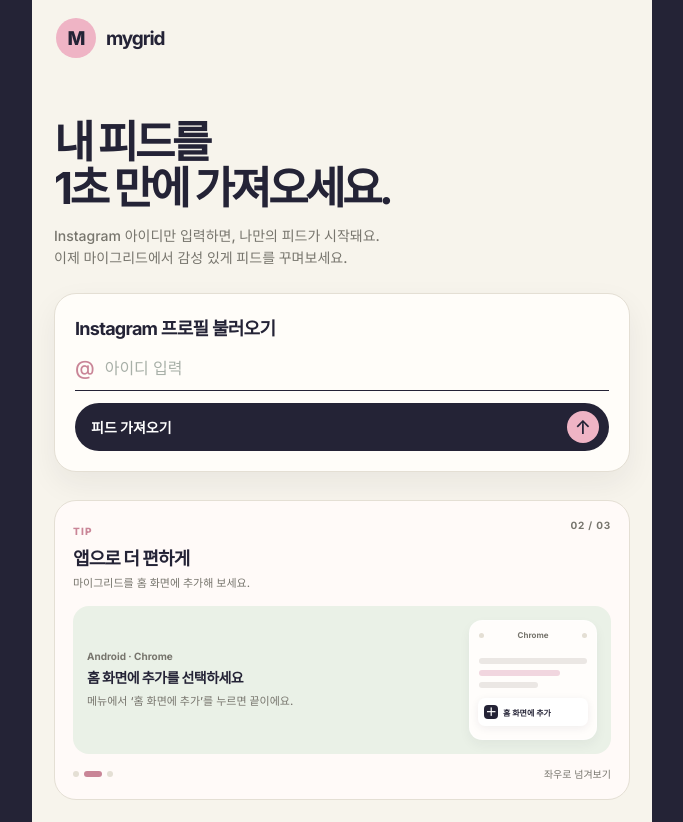
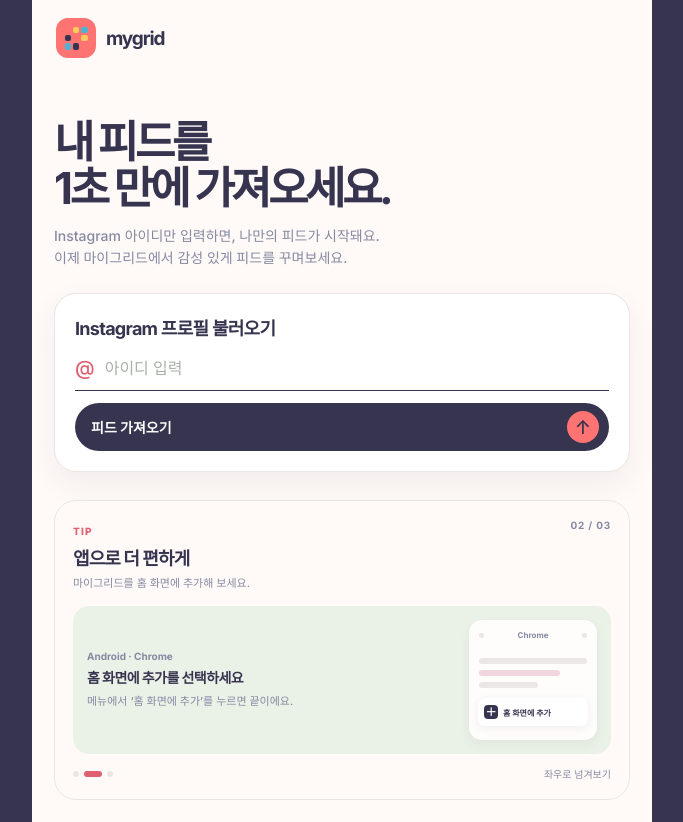
Before and after one commit to onlybyjack/mygrid, a Next.js app: page /home in a window 1280 px wide. Shown: the whole page, without its empty margins (298-981 px from the left). Built offline with nearby package versions, Linux system fonts and the light colour scheme.

Commit message:
Add colorful grid branding

```diff
--- /dev/null
+++ b/app/components/grid-mark.tsx
@@ -0,0 +1,3 @@
+export default function GridMark() {
+  return <span className="grid-mark" aria-hidden="true">{Array.from({ length: 9 }, (_, index) => <i key={index} />)}</span>;
+}
--- a/app/globals.css
+++ b/app/globals.css
@@ -1,24 +1,30 @@
 @import url('https://fonts.googleapis.com/css2?family=Inter:wght@500;600;700;800&family=Noto+Sans+KR:wght@500;600;700;800&display=swap');
 
-:root { --ink:#242336; --muted:#77756d; --paper:#f7f4ec; --panel:#fffdf9; --line:#e4dfd4; --accent:#efb4c5; --orange:#c98597; }
+:root { --ink:#36344f; --muted:#8589a2; --paper:#fffaf7; --panel:#ffffff; --line:#ebe5e4; --accent:#ff7473; --orange:#df6070; --yellow:#ffc95c; --sky:#4db3d4; }
 * { box-sizing:border-box; }
-html, body { margin:0; min-height:100%; background:#242336; }
+html, body { margin:0; min-height:100%; background:#36344f; }
 body { color:var(--ink); font-family:Inter,'Noto Sans KR',sans-serif; }
 button, input { font:inherit; }
 button { cursor:pointer; }
 .connect-page, .preview-page { width:100%; max-width:620px; min-height:100dvh; margin:0 auto; background:var(--paper); }
 .splash-page { width:100%; min-height:100dvh; display:grid; place-content:center; justify-items:center; gap:12px; color:var(--ink); background:var(--accent); }
 .splash-logo { width:64px; height:64px; display:grid; place-items:center; border-radius:50%; color:var(--accent); background:var(--ink); font-size:28px; font-weight:800; animation:splash-pop .7s ease both; }
+.splash-logo .grid-mark { width:34px; height:34px; gap:3px; }
 .splash-page strong { font-size:22px; letter-spacing:-.06em; animation:splash-fade .7s ease both; }
 @keyframes splash-pop { from { opacity:0; transform:scale(.8); } to { opacity:1; transform:scale(1); } }
 @keyframes splash-fade { from { opacity:0; transform:translateY(5px); } to { opacity:1; transform:translateY(0); } }
-.logo { width:40px; height:40px; display:grid; place-items:center; border-radius:50%; color:var(--ink); background:var(--accent); font-weight:800; }
+.logo { width:40px; height:40px; display:grid; place-items:center; border-radius:12px; color:var(--ink); background:var(--accent); font-weight:800; }
+.grid-mark { width:23px; height:23px; display:grid; grid-template-columns:repeat(3, 1fr); gap:2px; }
+.grid-mark i { display:block; border-radius:2px; background:var(--ink); }
+.grid-mark i:nth-child(1), .grid-mark i:nth-child(5), .grid-mark i:nth-child(9) { background:var(--accent); }
+.grid-mark i:nth-child(2), .grid-mark i:nth-child(6) { background:var(--yellow); }
+.grid-mark i:nth-child(3), .grid-mark i:nth-child(7) { background:var(--sky); }
 .brand-row { height:76px; padding:0 24px; display:flex; align-items:center; justify-content:space-between; }
 .brand { display:flex; align-items:center; gap:10px; font-size:19px; letter-spacing:-.06em; }
 .connect-content { padding:28px 22px 22px; }
 h1 { margin:16px 0 13px; font-size:44px; line-height:1.04; letter-spacing:-.08em; }
 .lead { max-width:390px; margin:0 0 24px; color:var(--muted); font-size:14px; line-height:1.6; }
-.connect-card { padding:20px; border:1px solid var(--line); border-radius:22px; background:var(--panel); box-shadow:0 12px 30px #24233610; }
+.connect-card { padding:20px; border:1px solid var(--line); border-radius:22px; background:var(--panel); box-shadow:0 12px 30px #36344f10; }
 .connect-card h2 { margin:0 0 5px; font-size:18px; letter-spacing:-.04em; }
 .connect-card p { margin:0 0 24px; color:var(--muted); font-size:12px; }
 .connect-card label { display:block; margin-bottom:8px; color:var(--muted); font-size:11px; }
--- a/app/home/page.tsx
+++ b/app/home/page.tsx
@@ -2,6 +2,7 @@
 
 import { ChangeEvent, FormEvent, TouchEvent, useEffect, useMemo, useRef, useState } from "react";
 import { deleteDraftPhoto, readDraftPhotos, saveDraftPhotos } from "../../lib/instagram-export";
+import GridMark from "../components/grid-mark";
 
 type Post = { id: string; image: string; draft?: boolean };
 type Profile = { fullName?: string; avatar?: string; followers?: number; following?: number };
@@ -203,14 +204,14 @@
 
   if (!hydrated) {
     return <main className="splash-page" aria-label="MyGrid 불러오는 중" aria-busy="true">
-      <div className="splash-logo">M</div>
+      <div className="splash-logo"><GridMark /></div>
       <strong>mygrid</strong>
     </main>;
   }
 
   if (!preview) {
     return <main className="connect-page">
-      <header className="brand-row"><div className="brand"><div className="logo">M</div><strong>mygrid</strong></div></header>
+      <header className="brand-row"><div className="brand"><div className="logo"><GridMark /></div><strong>mygrid</strong></div></header>
       <section className="connect-content">
         <h1>내 피드를<br />1초 만에 가져오세요.</h1>
         <p className="lead">Instagram 아이디만 입력하면, 나만의 피드가 시작돼요.<br />이제 마이그리드에서 감성 있게 피드를 꾸며보세요.</p>
--- a/app/layout.tsx
+++ b/app/layout.tsx
@@ -10,7 +10,7 @@
 };
 
 export const viewport: Viewport = {
-  themeColor: "#EFB4C5",
+  themeColor: "#FF7473",
   width: "device-width",
   initialScale: 1,
   viewportFit: "cover",
--- a/app/page.tsx
+++ b/app/page.tsx
@@ -1,6 +1,7 @@
 "use client";
 
 import { useEffect } from "react";
+import GridMark from "./components/grid-mark";
 
 export default function Page() {
   useEffect(() => {
@@ -11,7 +12,7 @@
 
   return (
     <main className="splash-page" aria-label="MyGrid 시작">
-      <div className="splash-logo">M</div>
+      <div className="splash-logo"><GridMark /></div>
       <strong>mygrid</strong>
     </main>
   );
```
Also changed, not shown: public/manifest.json, public/mygrid-icon.svg.
